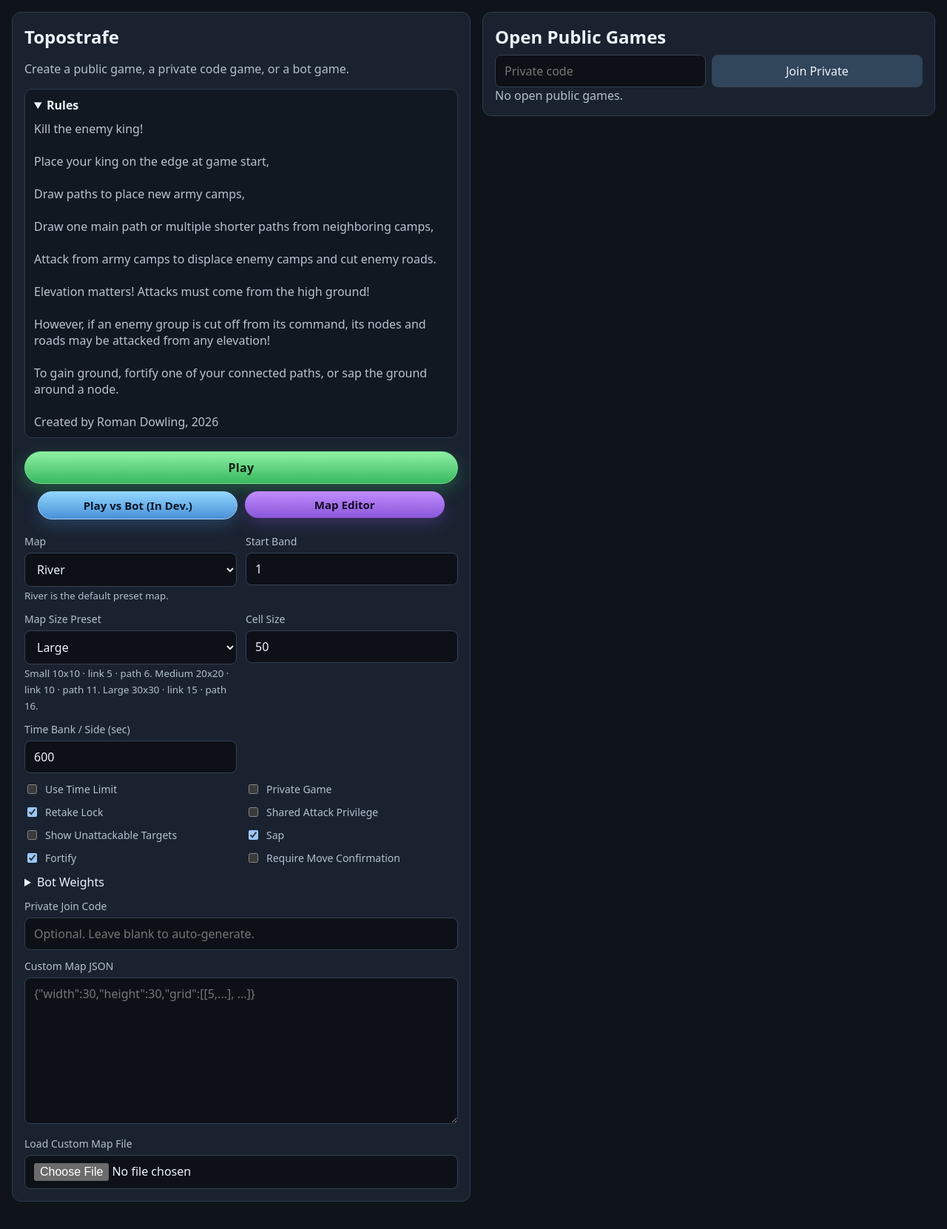
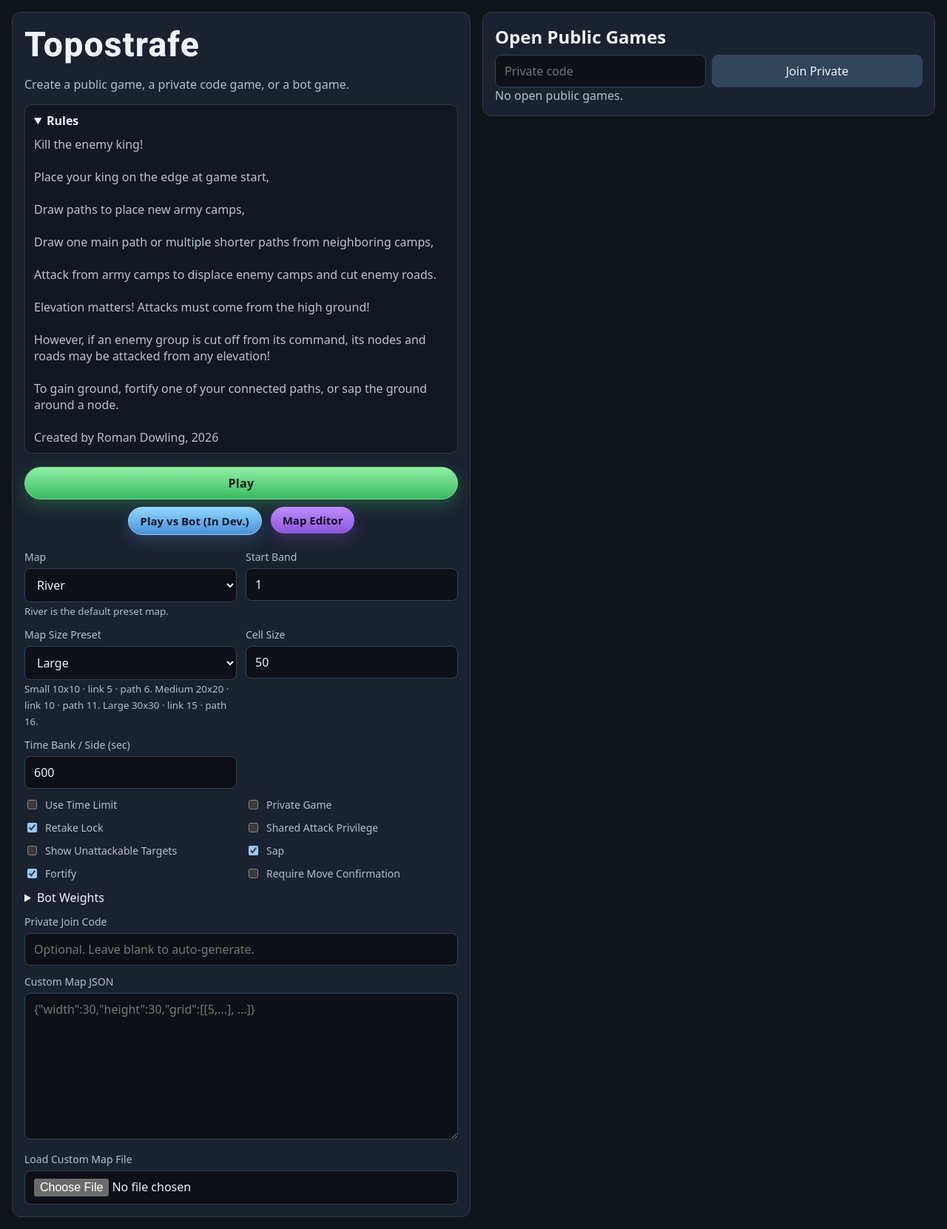
Before and after one commit to rpdowling/Topostrafe, a FastAPI app: page / in a window 1280 px wide. Shown: the whole page at 74% size. Before the commit the page ends 1624 px from the top, so only its background shows below. Run offline with FastAPI, Linux system fonts and the light colour scheme; data that the repository does not hold is empty.

Commit message:
menu buttons change and title style

```diff
--- a/static/app.css
+++ b/static/app.css
@@ -405,3 +405,33 @@ button:hover, .button-link:hover { background: var(--button-active); }
 .menu-subactions > * {
   flex: 0 1 46%;
 }
+
+
+.site-title {
+  font-family: "Roboto", "Avenir Next", "Segoe UI", sans-serif;
+  font-size: clamp(2.2rem, 4vw, 2.9rem);
+  font-weight: 800;
+  letter-spacing: 0.025em;
+  margin-bottom: 10px;
+}
+
+.menu-actions {
+  align-items: center;
+}
+.menu-actions #create-status {
+  align-self: center;
+}
+.play-button {
+  align-self: center;
+}
+.menu-subactions {
+  width: auto;
+  margin: 0 auto;
+  display: inline-flex;
+  justify-content: center;
+  align-items: center;
+  gap: 12px;
+}
+.menu-subactions > * {
+  flex: 0 0 auto;
+}
--- a/templates/index.html
+++ b/templates/index.html
@@ -4,12 +4,15 @@
   <meta charset="UTF-8" />
   <meta name="viewport" content="width=device-width, initial-scale=1.0" />
   <title>{{ title }}</title>
+  <link rel="preconnect" href="https://fonts.googleapis.com">
+  <link rel="preconnect" href="https://fonts.gstatic.com" crossorigin>
+  <link href="https://fonts.googleapis.com/css2?family=Roboto:wght@500;700;800&display=swap" rel="stylesheet">
   <link rel="stylesheet" href="/static/app.css" />
 </head>
 <body>
   <div class="page two-col">
     <section class="panel">
-      <h1>Topostrafe</h1>
+      <h1 class="site-title">Topostrafe</h1>
       <p class="muted">Create a public game, a private code game, or a bot game.</p>
 
       <details open class="rules-box">
```
